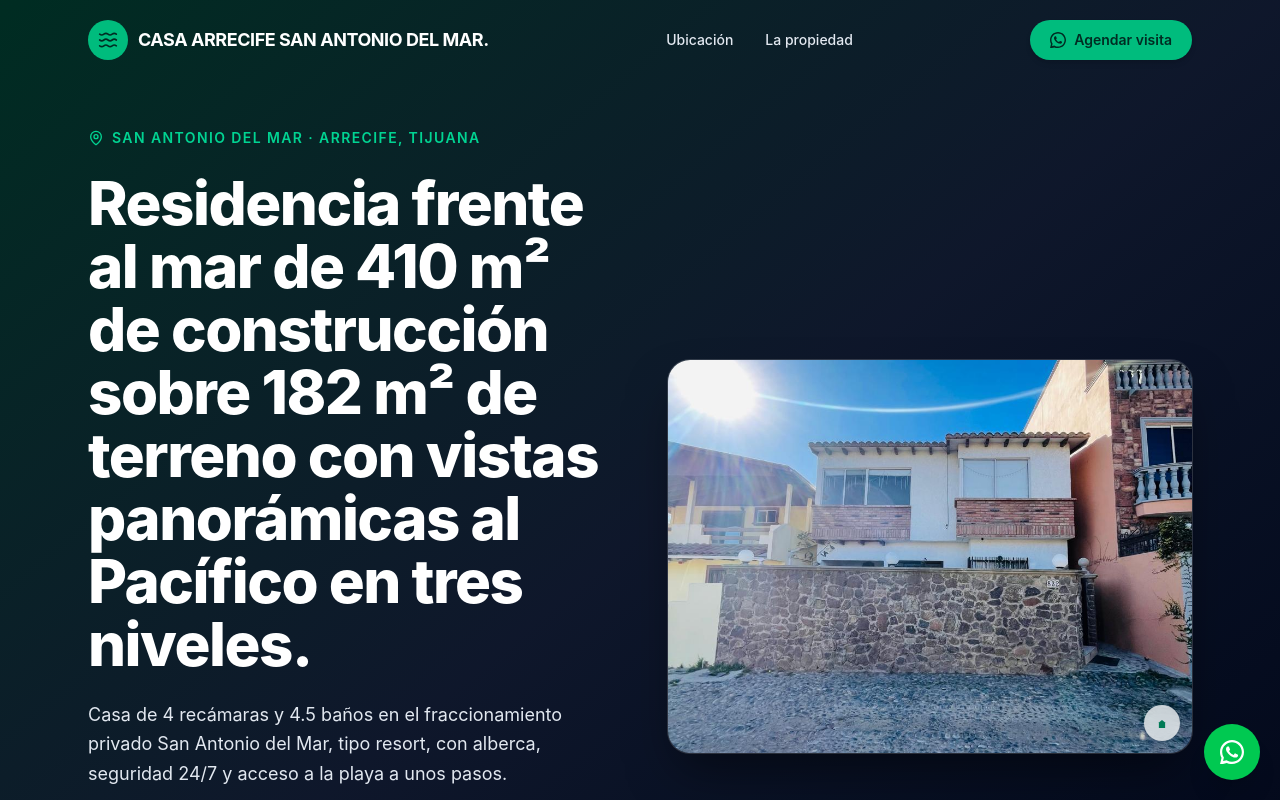
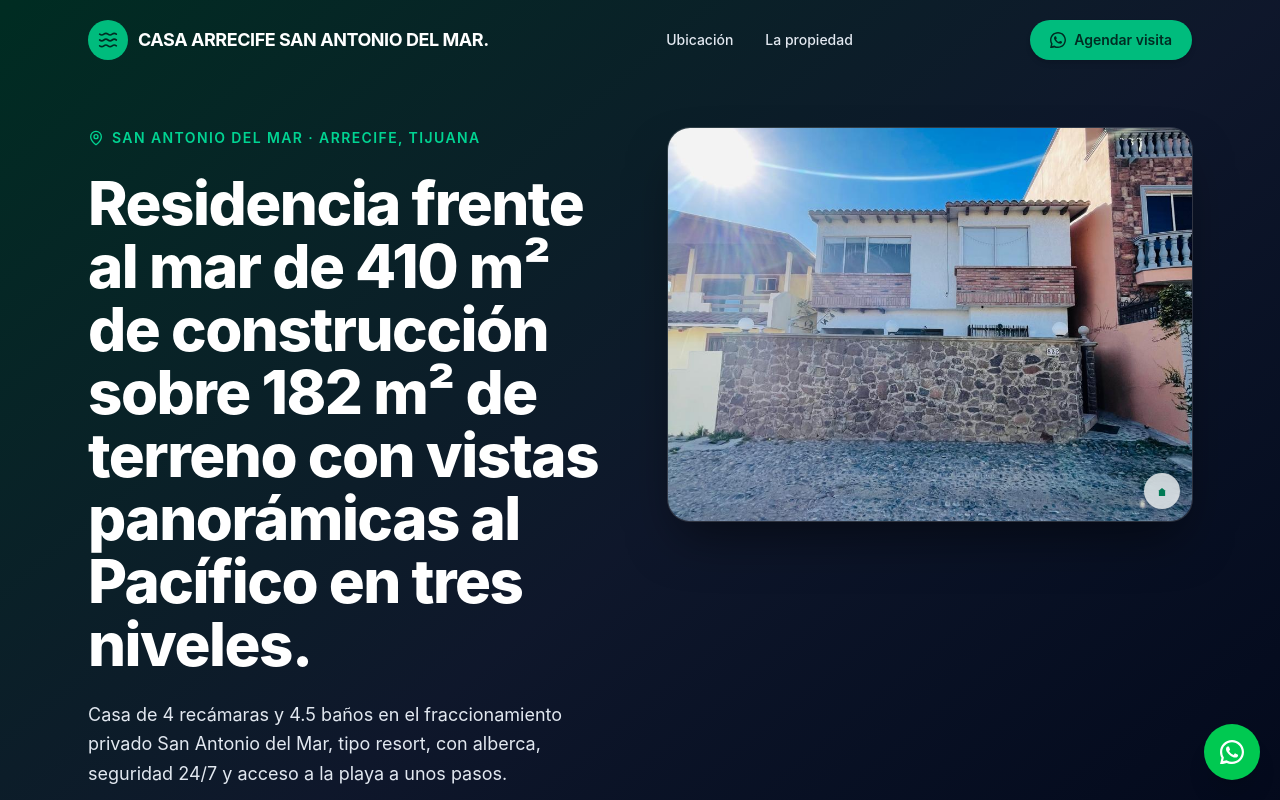
Before and after one commit to AppVenturesMX/arrecife-landing, a Next.js app: page / in a window 1280 px wide. Shown: the top 800 px of the page. Built offline with nearby package versions, Linux system fonts and the light colour scheme.

Commit message:
Change items-center to items-start in Hero component

```diff
--- a/components/hero.tsx
+++ b/components/hero.tsx
@@ -42,7 +42,7 @@ const ctaClass =
 export function Hero() {
   return (
     <section className="relative isolate overflow-hidden bg-gradient-to-br from-emerald-950 via-slate-900 to-slate-950">
-      <div className="mx-auto grid min-h-[85vh] max-w-6xl items-center gap-10 px-4 pb-16 pt-28 sm:px-6 lg:grid-cols-2 lg:gap-14 lg:pb-20 lg:pt-32">
+      <div className="mx-auto grid min-h-[85vh] max-w-6xl items-start gap-10 px-4 pb-16 pt-28 sm:px-6 lg:grid-cols-2 lg:gap-14 lg:pb-20 lg:pt-32">
         <div className="flex flex-col gap-6">
           <motion.span
             initial={{ opacity: 0, y: 20 }}
```
